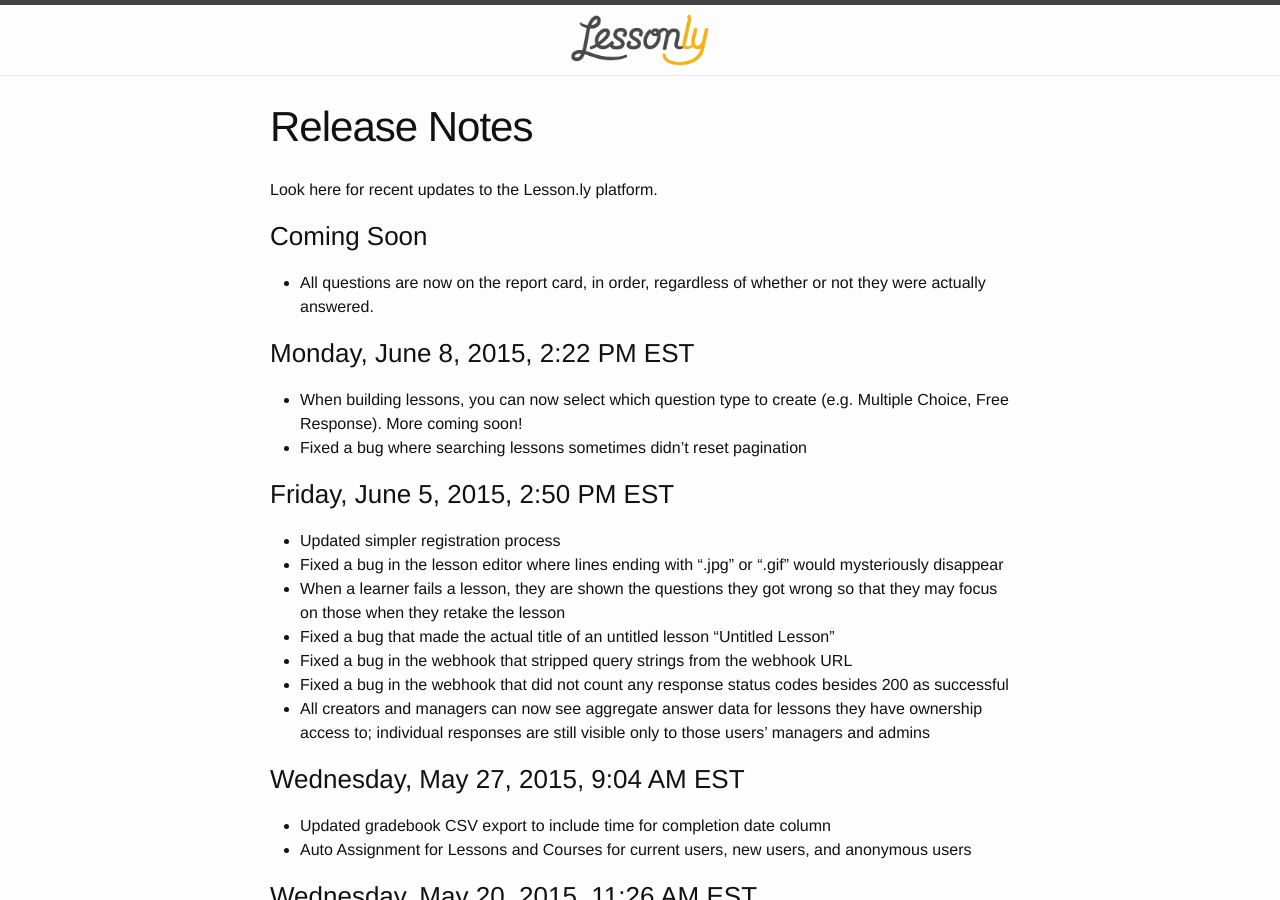
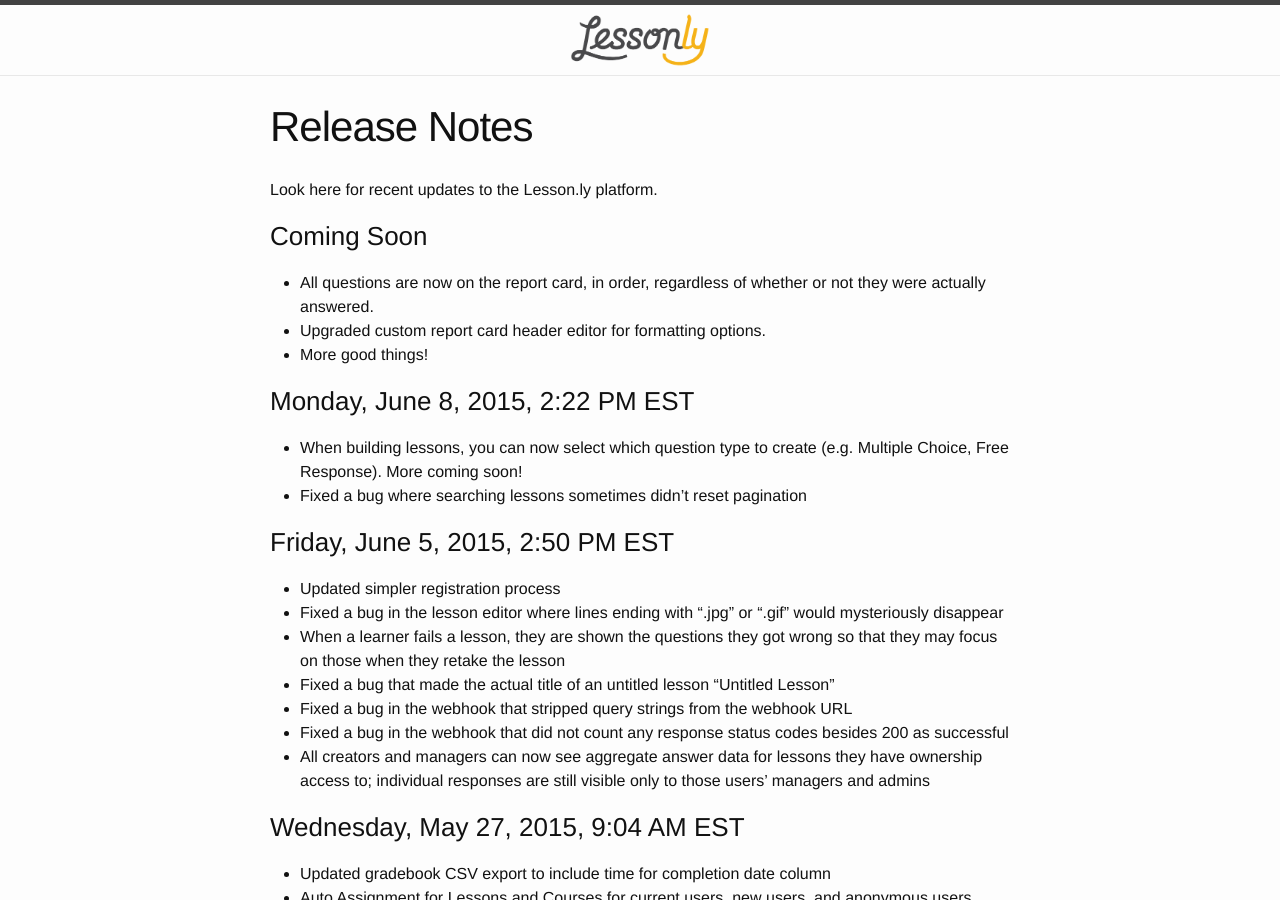
Before and after one commit to isabella232/lessonly.github.io, a Jekyll site: the page built from release-notes.md, in a window 1280 px wide and 900 px high. Built offline with Jekyll 4.4.1, drawn with Linux system fonts in a browser that asks for light colours.

Commit message:
Report card header editor

```diff
--- a/release-notes.md
+++ b/release-notes.md
@@ -9,6 +9,8 @@
 ### Coming Soon
 
 - All questions are now on the report card, in order, regardless of whether or not they were actually answered.
+- Upgraded custom report card header editor for formatting options.
+- More good things!
 
 ### Monday, June 8, 2015, 2:22 PM EST
 
```
